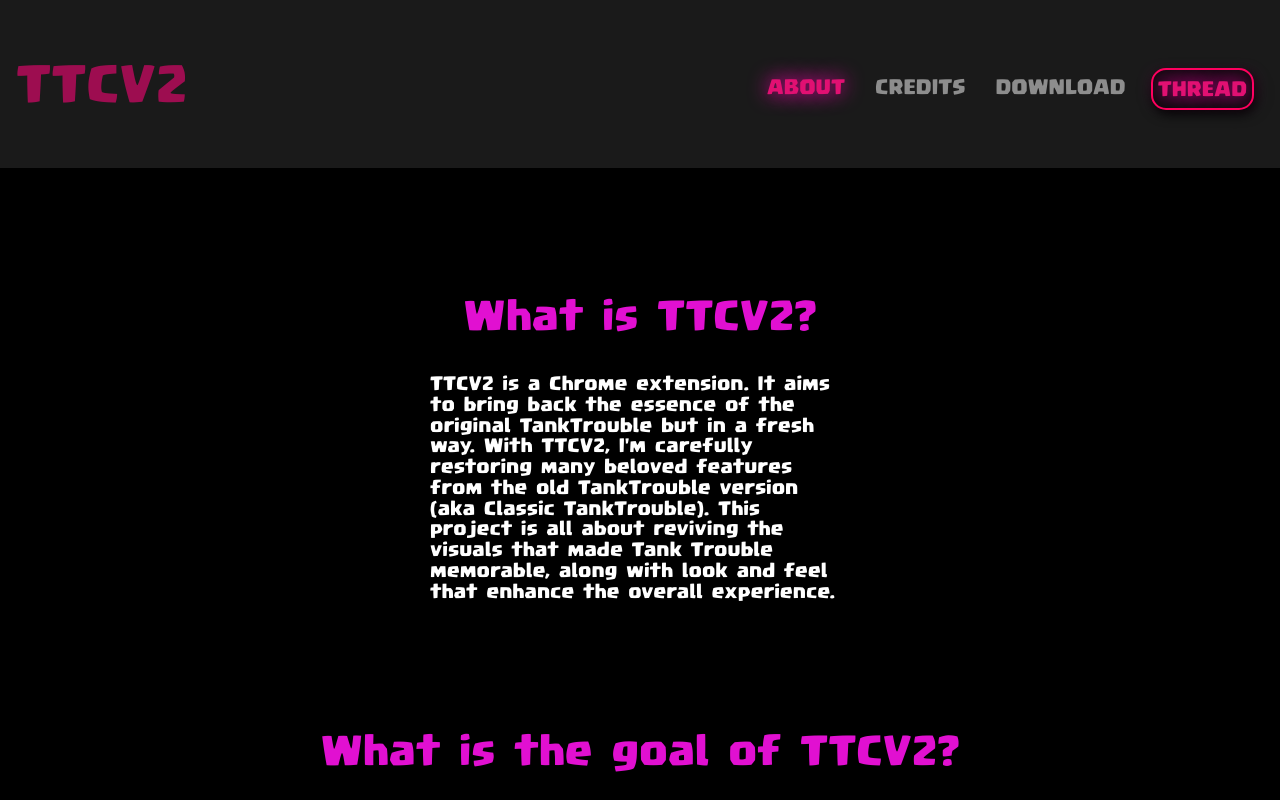
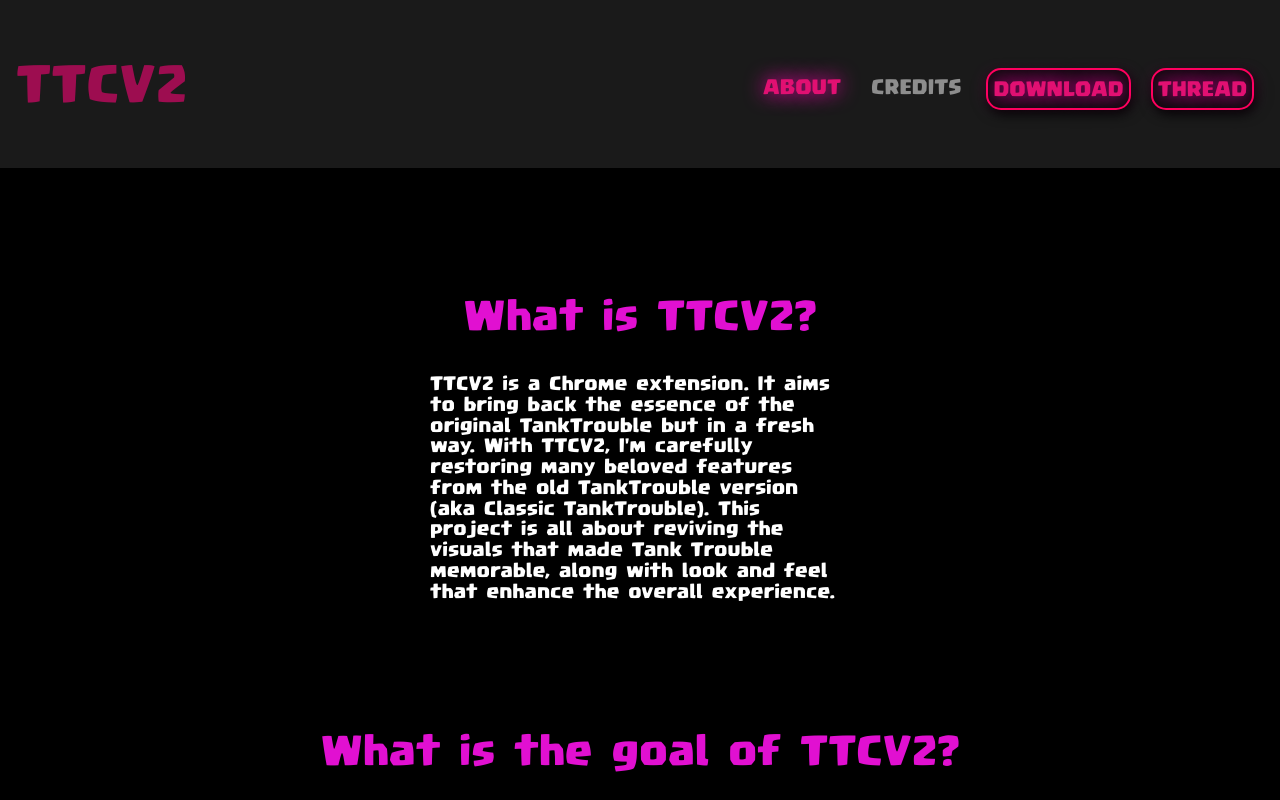
Before and after one commit to kamarov-therussiantank/TTC2, a plain HTML site: page about.html in a window 1280 px wide. Shown: the top 800 px of the page. Drawn offline with nearby package versions, Linux system fonts and the light colour scheme.

Commit message:
Update about.html

```diff
--- a/about.html
+++ b/about.html
@@ -33,7 +33,7 @@
                     <a class="nav-link" href="credits.html" style="font-size:14pt; font-family: 'TankTrouble'; padding: 5px; margin: 10px 10px 50px 10px">CREDITS</a>
                 </li>
                 <li class="nav-item">
-                    <a class="nav-link" href="https://github.com/kamarov-therussiantank/TTCV2" style="font-size:14pt; font-family: 'TankTrouble'; padding: 5px; margin: 10px 10px 50px 10px">DOWNLOAD</a>
+                    <a class="nav-link" href="https://github.com/kamarov-therussiantank/TTCV2" style="font-size:14pt; font-family: 'TankTrouble'; padding: 5px; margin: 10px 10px 50px 10px; border: 2px #ff005a solid; border-radius: 15px; background: #0a0a0a; color: #e11072; filter: drop-shadow(2px 4px 6px black); text-shadow: 0 0 20px #ff00af;">DOWNLOAD</a>
                 </li>
                 <li class="nav-item">
                     <a class="nav-link" href="https://tanktrouble.com/forum?threadId=465023" style="font-size:14pt; font-family: 'TankTrouble'; padding: 5px; margin: 10px 10px 50px 10px; border: 2px #ff005a solid; border-radius: 15px; background: #0a0a0a; color: #e11072; filter: drop-shadow(2px 4px 6px black); text-shadow: 0 0 20px #ff00af;">THREAD</a>
```
